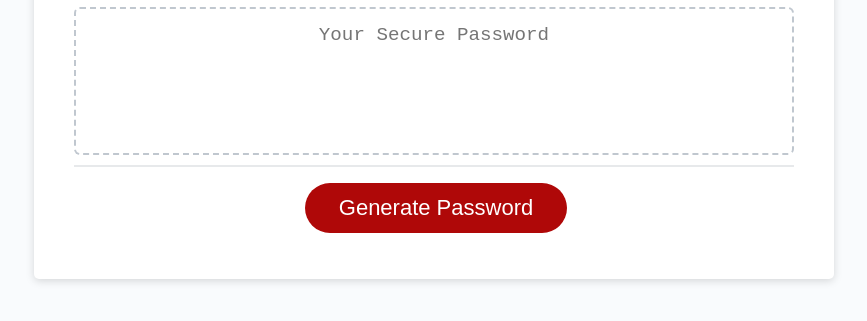
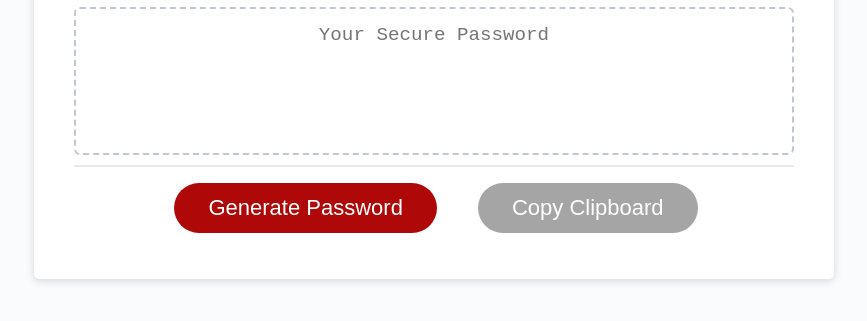
Before and after one commit to picadante/password-generator, a plain HTML site: page index.html in a window 1280 px wide. Shown: the part 241-562 px from the top of the page, without its empty margins (206-1073 px from the left). Drawn offline with Linux system fonts and the light colour scheme.

Commit message:
added clipboard and initialized read me (i know where im at)

```diff
--- a/index.html
+++ b/index.html
@@ -26,6 +26,7 @@
         </div>
         <div class="card-footer">
           <button id="generate" class="btn">Generate Password</button>
+          <button id="clipboard" class="btn">Copy Clipboard</button>
         </div>
       </div>
     </div>
--- a/style.css
+++ b/style.css
@@ -88,6 +88,16 @@ header {
   cursor: pointer;
 }
 
+#clipboard {
+  background-color: rgb(165, 165, 165);
+  color: white;
+}
+
+#clipboard:hover {
+  background-color: rgb(107, 107, 107);
+  color: white;
+}
+
 .btn:hover {
   background-color: rgb(145, 14, 14);
 }
```
Also changed, not shown: 1 other file.
